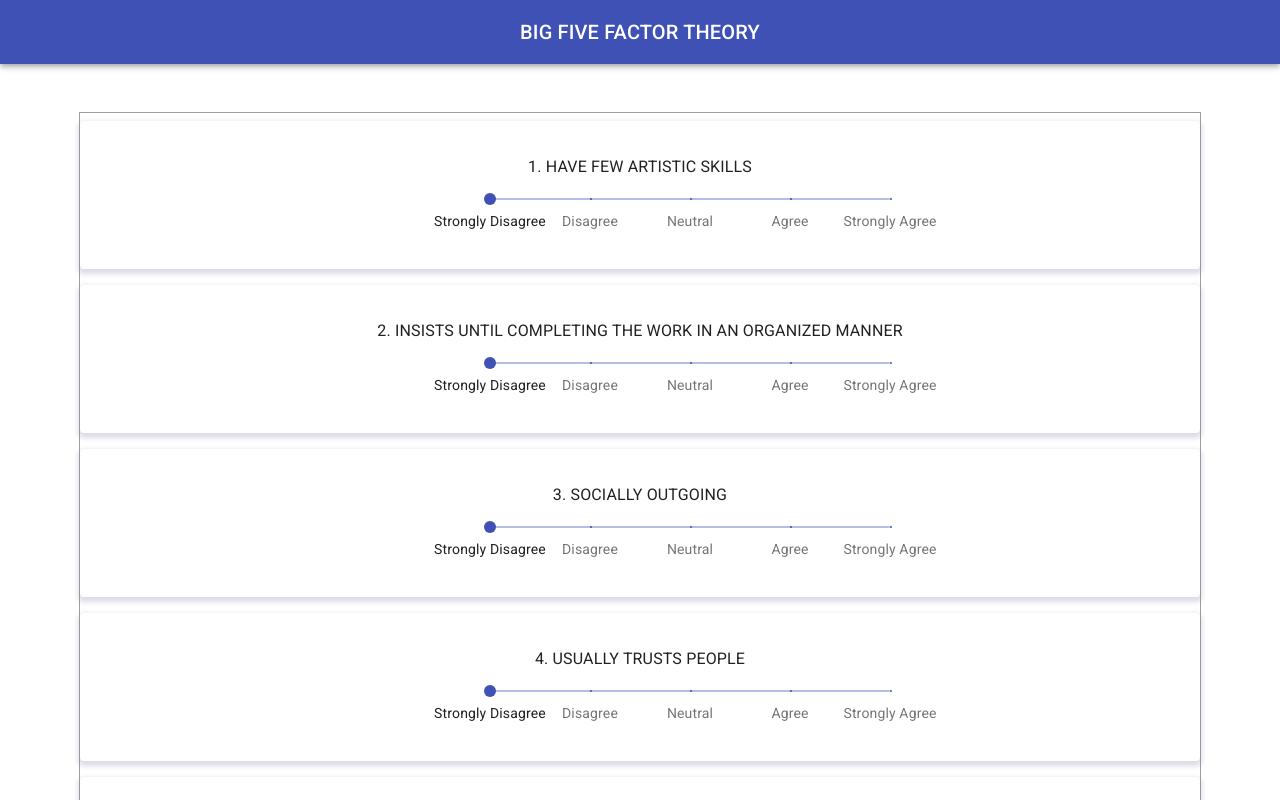
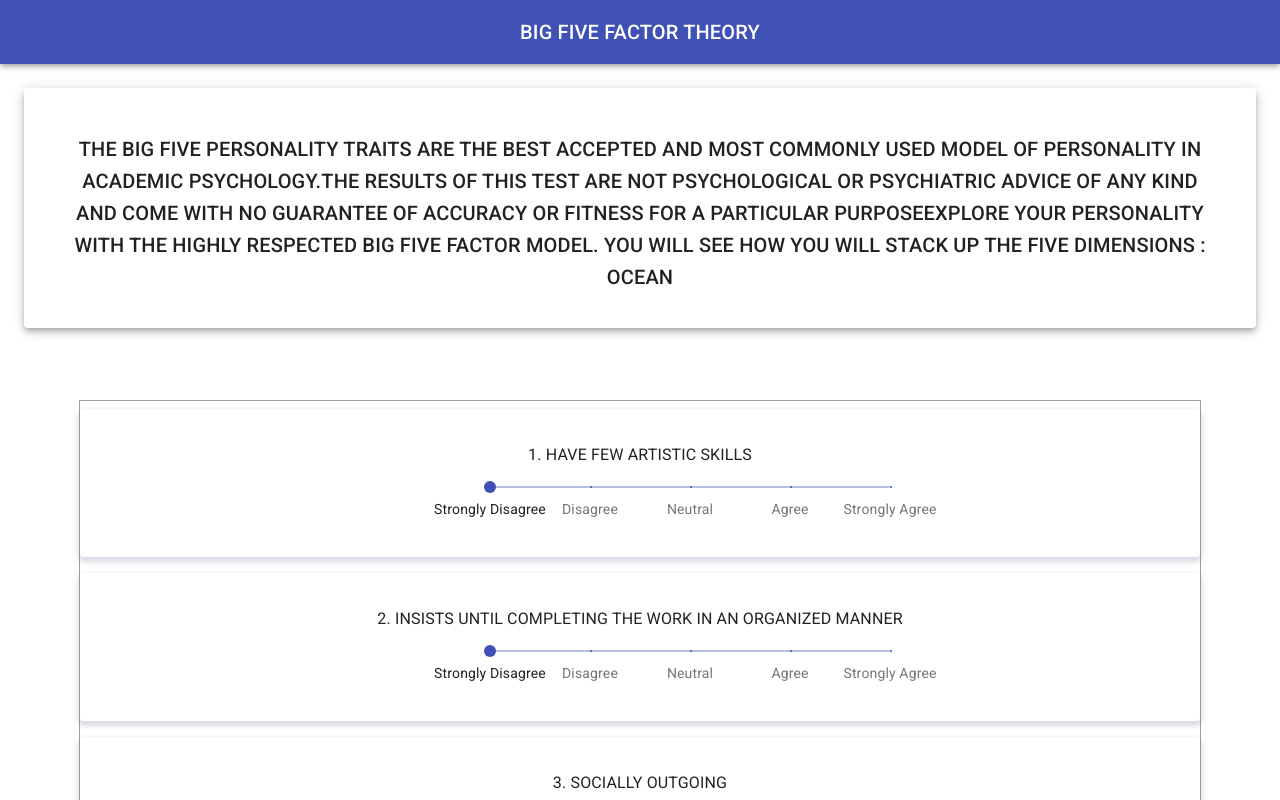
Before and after one commit to Santosh-Balaaji/Personal-Analaysis, a React (Create React App) app: page /index.html in a window 1280 px wide. Shown: the top 800 px of the page. Built offline with nearby package versions, Linux system fonts and the light colour scheme.

Commit message:
added description and section1 design complete

```diff
--- /dev/null
+++ b/src/Components/Description.js
@@ -0,0 +1,30 @@
+import React from 'react';
+import { makeStyles } from '@material-ui/core/styles';
+import {Paper,Typography} from '@material-ui/core';
+
+const useStyles = makeStyles(theme => ({
+  root: {
+    display: 'flex',
+    flexWrap: 'wrap',
+    '& > *': {
+      margin: theme.spacing(3),
+      width: '90rem',
+      height: '15rem',
+    },
+  },
+  typo:{
+    margin: '45px'
+  }
+}));
+
+export default function SimplePaper(props) {
+  const classes = useStyles();
+
+  return (
+    <div className={classes.root}>
+      <Paper elevation={5} >
+      <Typography variant="h6" className={classes.typo} >{props.Description} </Typography>
+          </Paper>
+    </div>
+  );
+}
--- a/src/Components/Sliders.js
+++ b/src/Components/Sliders.js
@@ -49,14 +49,12 @@ const useStyles = makeStyles(theme => ({
   function valuetext(value) {
     return `${value}`;
   }
-  function onChange(event,value){
-    console.log(value);
-  }
+
 
 export default function Sliders(props){
     const classes = useStyles();
     return(
-<Paper className={classes.paper}>
+<Paper className={classes.paper} >
         <Grid container wrap="nowrap" spacing={2}>
           <Grid item xs >
           <div className={classes.margin} />
--- a/src/Sections/Section1.js
+++ b/src/Sections/Section1.js
@@ -1,10 +1,10 @@
 import React from 'react';
-import {Grid,Box, Typography} from '@material-ui/core';
+import {Grid,Box,Paper} from '@material-ui/core';
 import Sliders from '../Components/Sliders';
 import NextButton from '../Components/NextButton';
-import { createMuiTheme, responsiveFontSizes, ThemeProvider } from '@material-ui/core/styles';
 import ButtonAppBar from '../Components/AppBar';
-  export default class Section1 extends React.Component {
+import SimplePaper from '../Components/Description';
+export default class Section1 extends React.Component {
       state={
           slider1:1,
           slider2:1,
@@ -141,12 +141,10 @@ import ButtonAppBar from '../Components/AppBar';
         borderColor: 'grey.500',
       };
 
-      let theme = createMuiTheme();
-      theme = responsiveFontSizes(theme);
-
     return (
       <div>
           <ButtonAppBar AppBarText={'BIG FIVE FACTOR THEORY'}/>
+        <SimplePaper Description={'THE BIG FIVE PERSONALITY TRAITS ARE THE BEST ACCEPTED AND MOST COMMONLY USED MODEL OF PERSONALITY IN ACADEMIC PSYCHOLOGY.THE RESULTS OF THIS TEST ARE NOT PSYCHOLOGICAL OR PSYCHIATRIC ADVICE OF ANY KIND AND COME WITH NO GUARANTEE OF ACCURACY OR FITNESS FOR A PARTICULAR PURPOSEEXPLORE YOUR PERSONALITY WITH THE HIGHLY RESPECTED BIG FIVE FACTOR MODEL. YOU WILL SEE HOW YOU WILL STACK UP THE FIVE DIMENSIONS : OCEAN'} />
         <Box display="flex" justifyContent="center">
         <Box border={1} {...defaultProps}>
         <Grid container>
```
